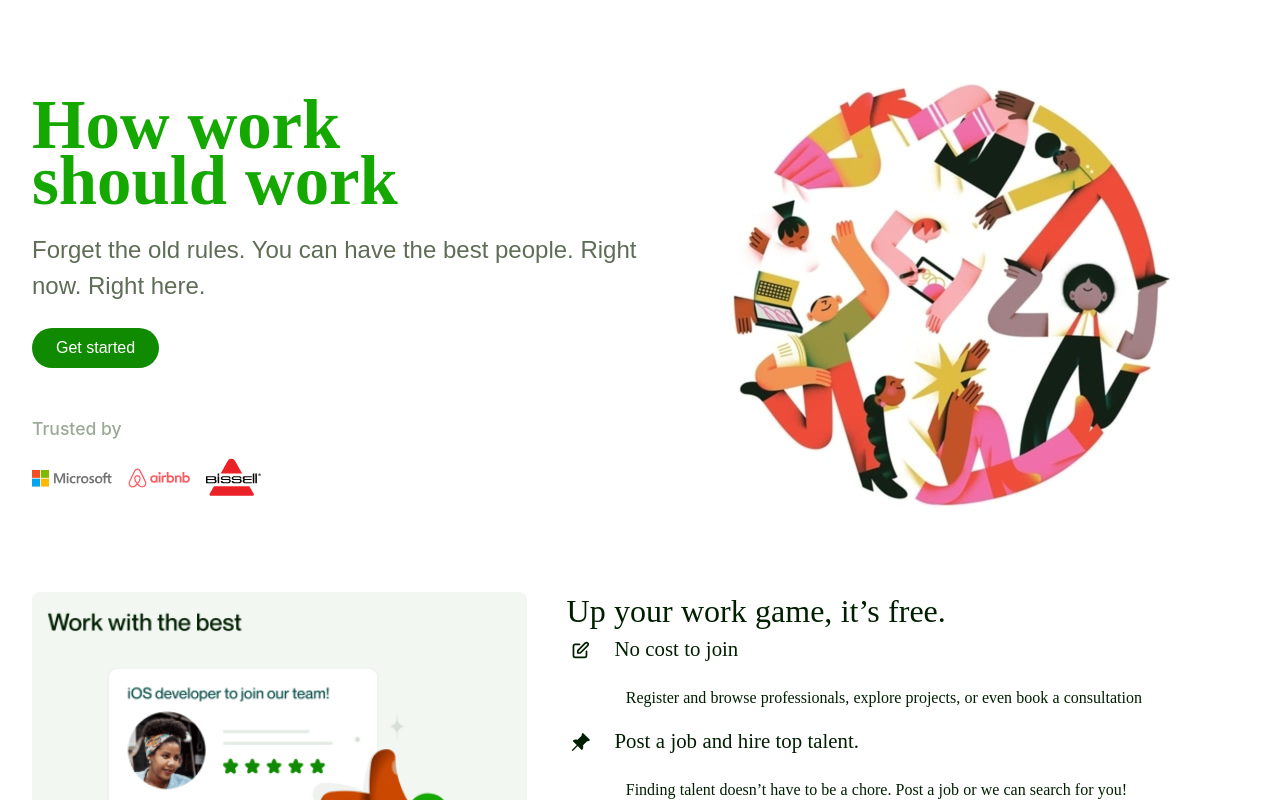
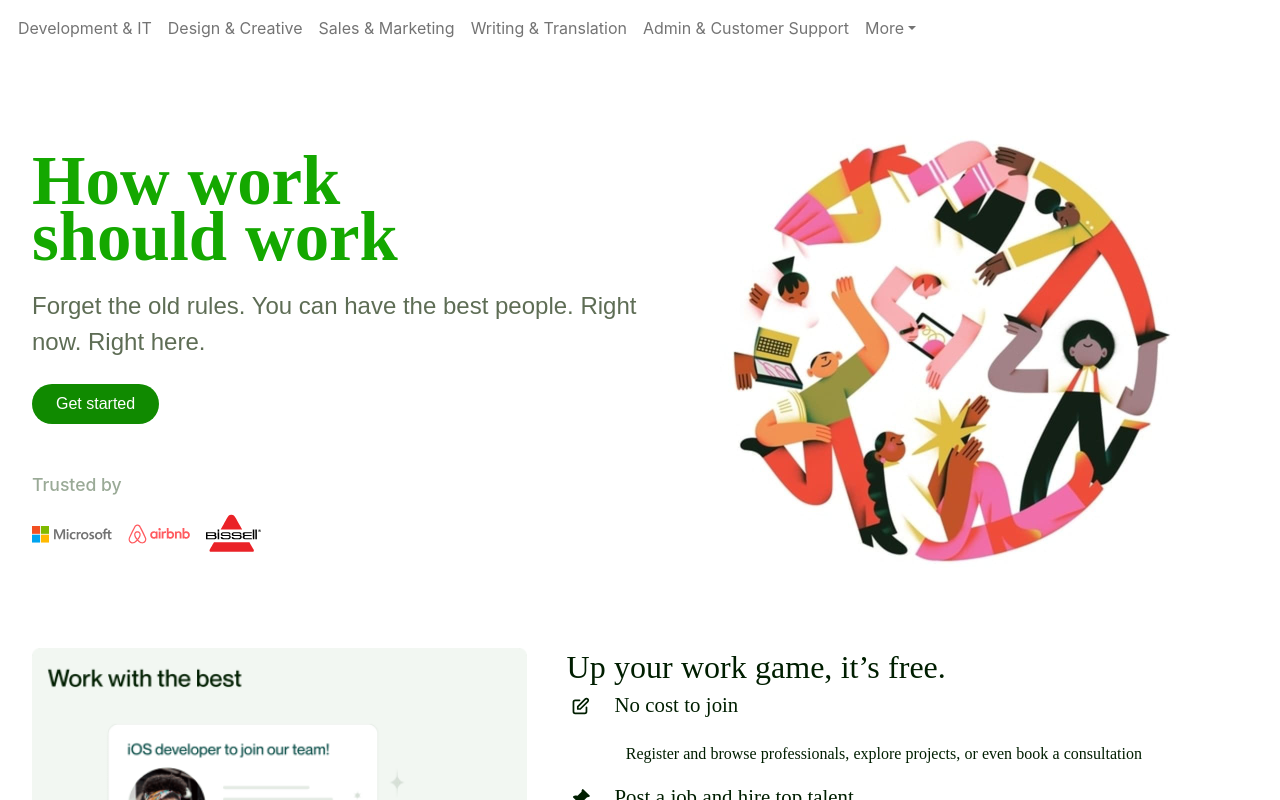
Before and after one commit to gasangw/upwork, a React (Create React App) app: page / in a window 1280 px wide. Shown: the top 800 px of the page. Built offline with nearby package versions, Linux system fonts and the light colour scheme; a web font is replaced by a local one.

Commit message:
Create category section

```diff
--- a/src/App.js
+++ b/src/App.js
@@ -1,10 +1,12 @@
 import './App.css';
 import Home from './components/Home/Home';
 import About from './components/about/About';
+import BottomNav from './components/Nav/BottomNav';
 
 function App() {
   return (
     <div className="App">
+      <BottomNav />
       <Home />
       <About />
     </div>
--- a/src/components/Home/Home.jsx
+++ b/src/components/Home/Home.jsx
@@ -3,7 +3,7 @@ import microsoftLogo from "../img/microsoft.svg";
 import airbnb from "../img/airbnb.svg";
 import bissell from "../img/bissell.svg";
 import Glob from "../img/globe@1x.jpg";
-import './home.css'
+import './home.css';
 
 const Home = () => {
   return (
--- /dev/null
+++ b/src/components/Nav/BottomNav.jsx
@@ -0,0 +1,39 @@
+import React from 'react'
+import Container from 'react-bootstrap/Container';
+import Nav from 'react-bootstrap/Nav';
+import Navbar from 'react-bootstrap/Navbar';
+import NavDropdown from 'react-bootstrap/NavDropdown';
+import './nav.css';
+
+const BottomNav = ()=> {
+  return (
+    <Navbar collapseOnSelect expand="lg" bg="white" variant="white" className='second-nav'>
+      <Container>
+        <Navbar.Toggle aria-controls="responsive-navbar-nav" />
+        <Navbar.Collapse id="responsive-navbar-nav">
+          <Nav className="nav-items">
+          <Nav.Link href="#features" className="nav-item">Development & IT</Nav.Link>
+            <Nav.Link href="#features" className="nav-item">Design & Creative</Nav.Link>
+            <Nav.Link href="#pricing" className="nav-item">Sales & Marketing</Nav.Link>
+            <Nav.Link href="#pricing" className="nav-item">Writing & Translation</Nav.Link>
+            <Nav.Link href="#pricing" className="nav-item">Admin & Customer Support</Nav.Link>
+            <NavDropdown title="More" className='nav-item' id="collasible-nav-dropdown">
+              <NavDropdown.Item href="#action/3.1">Finance & Accounting</NavDropdown.Item>
+              <NavDropdown.Item href="#action/3.2">
+                 HR & Training
+              </NavDropdown.Item>
+              <NavDropdown.Item href="#action/3.3">Legal</NavDropdown.Item>
+              <NavDropdown.Item href="#action/3.3">Engineering & Architecture</NavDropdown.Item>
+              <NavDropdown.Item href="#action/3.4">
+                See all specializations
+              </NavDropdown.Item>
+            </NavDropdown>
+          </Nav>
+        </Navbar.Collapse>
+      </Container>
+    </Navbar>
+  )
+}
+
+
+export default BottomNav;
--- /dev/null
+++ b/src/components/Nav/nav.css
@@ -0,0 +1,32 @@
+.second-nav {
+  display: flex;
+  align-items: start;
+}
+
+.nav-items {
+  margin-left: -4.5rem;
+}
+
+.nav-item1:hover {
+    text-decoration: underline;
+}
+
+.nav-item2:hover {
+    text-decoration: underline;
+}
+
+.nav-item3:hover {
+    text-decoration: underline;
+}
+
+.nav-item4:hover {
+    text-decoration: underline;
+}
+
+.nav-item5:hover {
+    text-decoration: underline;
+}
+
+.nav-item6:hover {
+    text-decoration: underline;
+}
```
Also changed, not shown: src/components/category/Categories.jsx (added, +11 -0 lines), src/components/category/categoryData.jsx (added, +44 -0 lines), src/components/Nav/Navigation.jsx (added), src/components/category/category.css (added), src/components/img/hxwn-enterprise-image@2x.webp (added).
